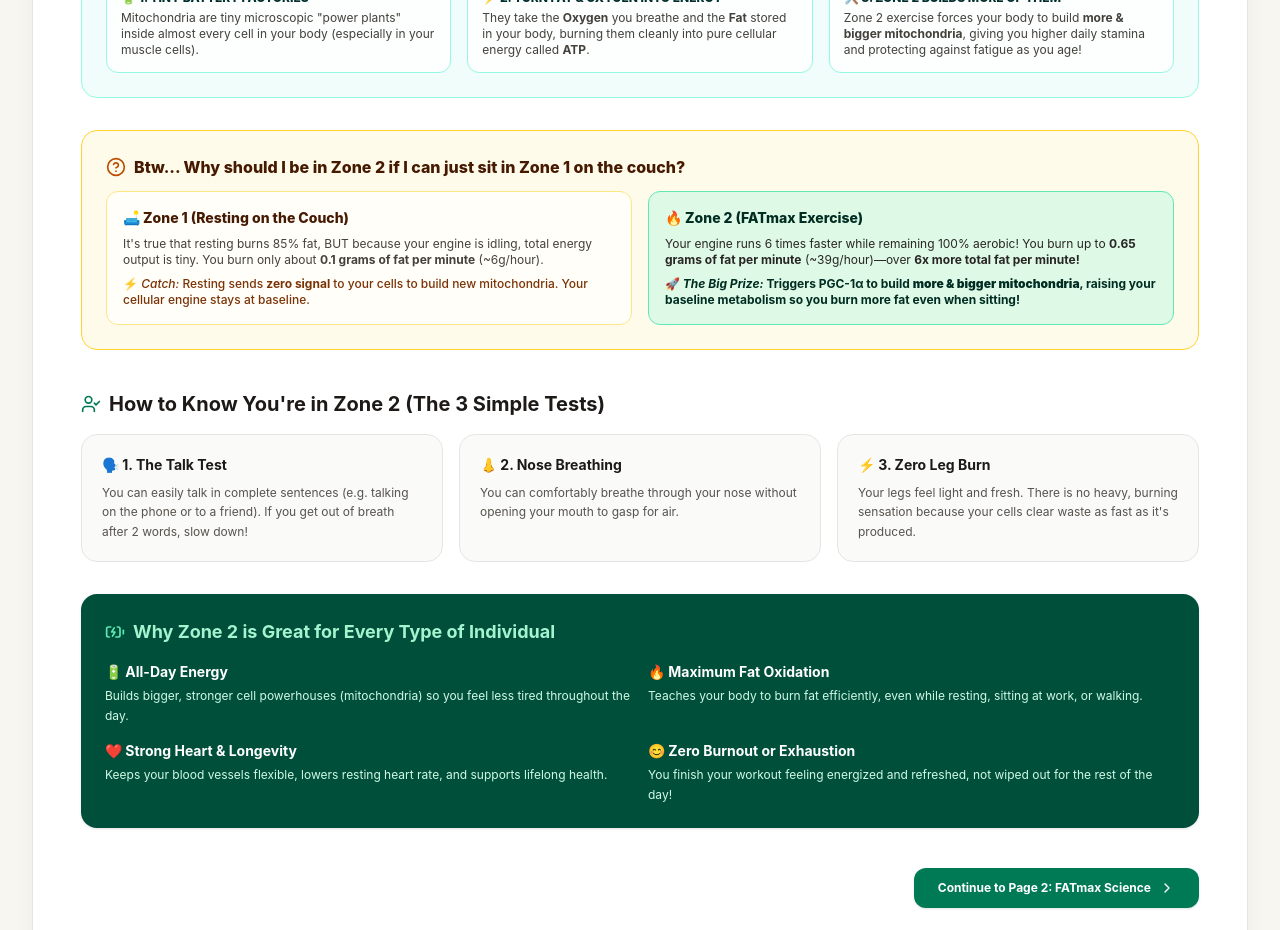
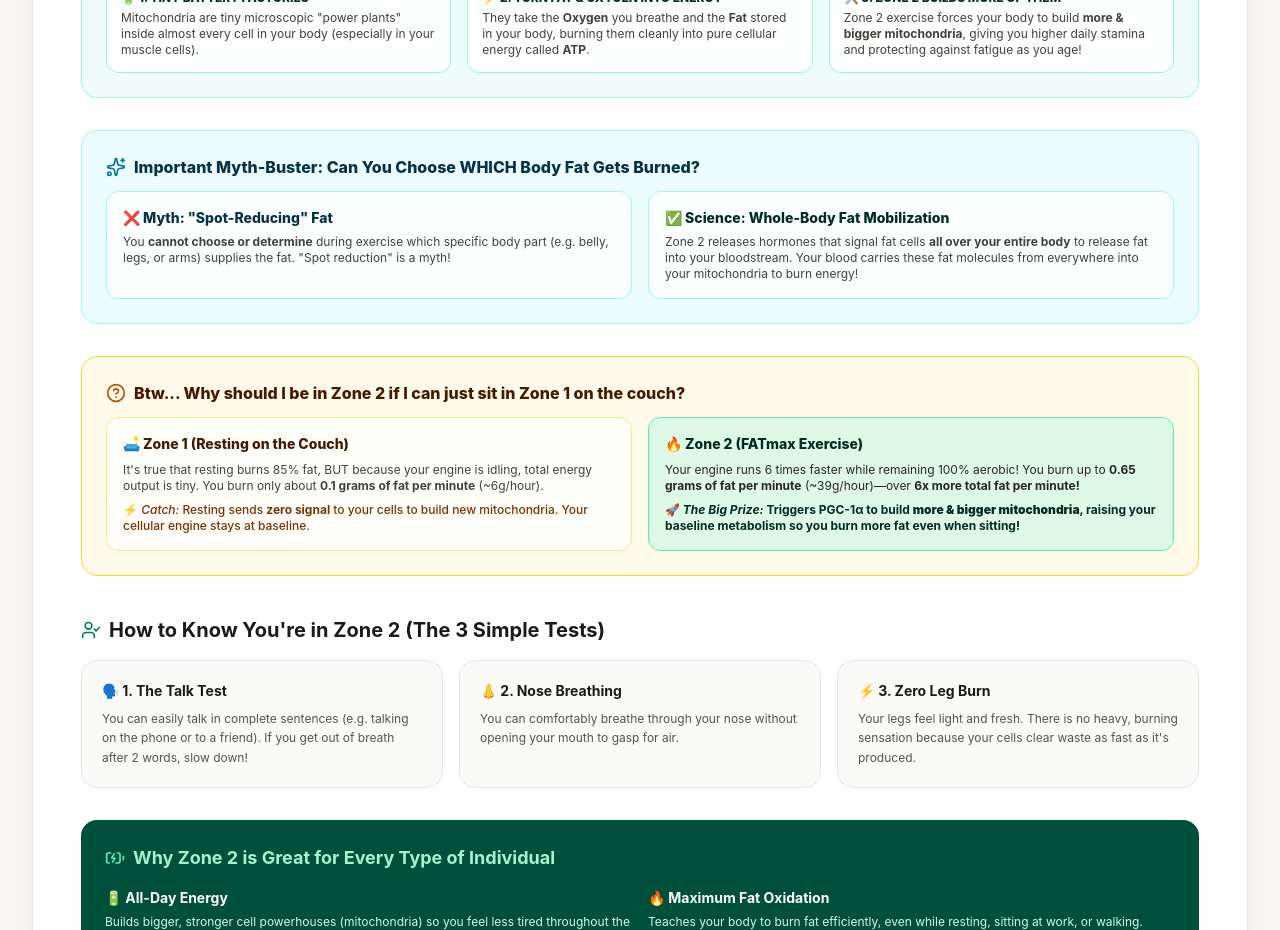
Before and after one commit to ishaypesok/optimus-magazine, a React (Vite) app: page / in a window 1280 px wide. Shown: the part 780-1710 px from the top of the page. Built offline with nearby package versions, Linux system fonts and the light colour scheme.

Commit message:
Add Myth-Buster card explaining systemic lipolysis and why individuals cannot target fat source location

```diff
--- a/src/components/MagazineView.jsx
+++ b/src/components/MagazineView.jsx
@@ -124,6 +124,28 @@ export default function MagazineView({ currentZoneId, setCurrentZoneId, activeAr
                   <div className="font-extrabold text-teal-950 text-xs uppercase">🛠️ 3. Zone 2 Builds More of Them</div>
                   <p className="text-xs text-stone-700">
                     Zone 2 exercise forces your body to build <strong>more & bigger mitochondria</strong>, giving you higher daily stamina and protecting against fatigue as you age!
+                  </p>
+                </div>
+              </div>
+            </div>
+
+            {/* Myth-Buster Card: You Can't Target Fat Location */}
+            <div className="p-6 rounded-2xl bg-cyan-50 border border-cyan-200 space-y-3 font-sans">
+              <div className="flex items-center gap-2 text-cyan-950 font-extrabold text-base">
+                <Sparkles className="w-5 h-5 text-cyan-700" />
+                <span>Important Myth-Buster: Can You Choose WHICH Body Fat Gets Burned?</span>
+              </div>
+              <div className="grid grid-cols-1 md:grid-cols-2 gap-4 text-xs sm:text-sm text-stone-800 leading-relaxed font-normal">
+                <div className="p-4 rounded-xl bg-white/80 border border-cyan-200 space-y-1.5">
+                  <div className="font-extrabold text-cyan-950 text-sm">❌ Myth: "Spot-Reducing" Fat</div>
+                  <p className="text-xs text-stone-700">
+                    You <strong>cannot choose or determine</strong> during exercise which specific body part (e.g. belly, legs, or arms) supplies the fat. "Spot reduction" is a myth!
+                  </p>
+                </div>
+                <div className="p-4 rounded-xl bg-white/80 border border-cyan-200 space-y-1.5">
+                  <div className="font-extrabold text-emerald-950 text-sm">✅ Science: Whole-Body Fat Mobilization</div>
+                  <p className="text-xs text-stone-700">
+                    Zone 2 releases hormones that signal fat cells <strong>all over your entire body</strong> to release fat into your bloodstream. Your blood carries these fat molecules from everywhere into your mitochondria to burn energy!
                   </p>
                 </div>
               </div>
```
Also changed, not shown: 1 other file (tests, documents, lock files or other folders).
